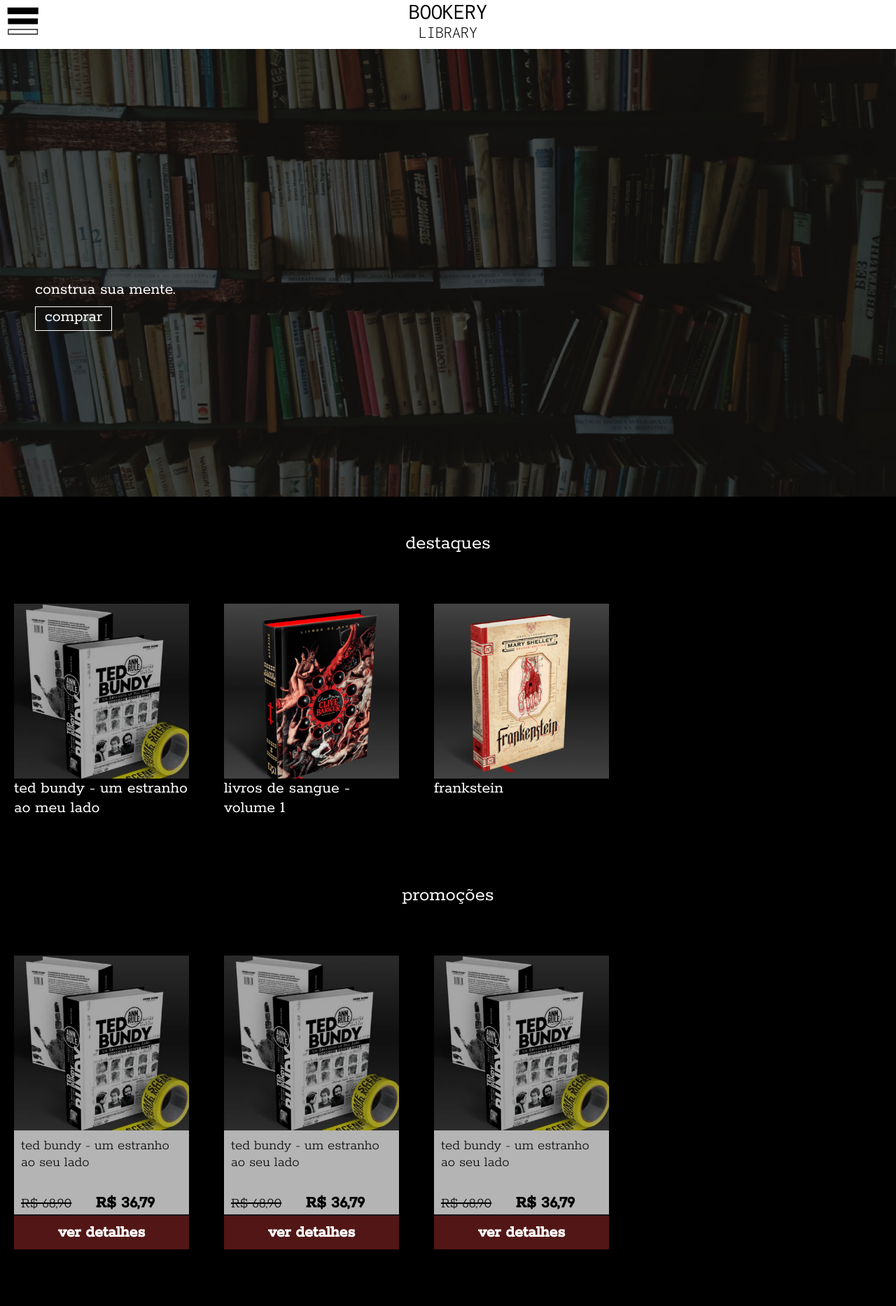
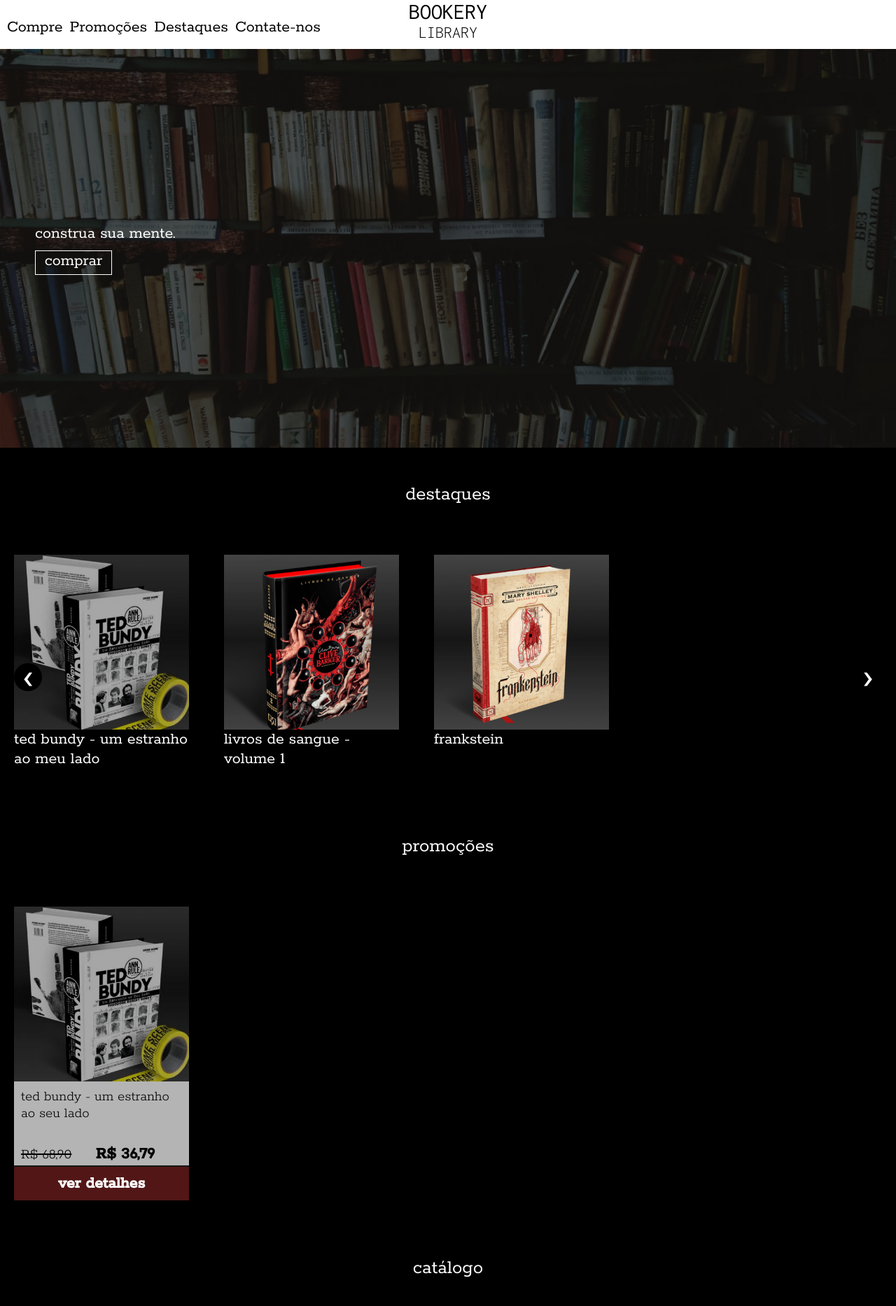
Before and after one commit to yeyhacarol/livraria-mobile, a PHP site: page / in a window 1280 px wide. Shown: the top 1867 px of the page at 70% size. Run offline with PHP 8.4, Linux system fonts and the light colour scheme.

Commit message:
iniciando versão desktop. header 80% (resolver bug display none)

```diff
--- a/css/style.css
+++ b/css/style.css
@@ -33,6 +33,9 @@
     width: 100%;
     min-height: 70px;
 
+    position: absolute;
+    z-index: 30;
+
     background-color: #fff;
 }
 
@@ -56,9 +59,13 @@
     width: 100%;
 
     display: none;
+
     position: absolute;
     z-index: 10;
     top: 70px;
+
+    /* transition: transform .5s ease-in-out;
+    transform: translateY(-240px); */
 
     background-color: #000;
 }
@@ -102,7 +109,7 @@
 
 .home-content {
     position: absolute;
-    top: 50%;
+    top: 40vh;
     left: 50px;
 }
 
@@ -131,11 +138,7 @@
 
 /* slider */
 .horizontal-scroll {
-    display: -ms-flexbox;
-    display: flex;
-
-    overflow-x: scroll;
-    -webkit-overflow-scrolling: touch;
+    overflow-x: hidden;
 }
 
 .slider {
@@ -153,9 +156,7 @@
 }
 
 .slider-button {
-    display: none;
-
-    /* width: 40px;
+    width: 40px;
     height: 40px;
 
     position: absolute;
@@ -168,11 +169,11 @@
     background-color: #000;
 
     border-radius: 50%;
-    cursor: pointer; */
+    cursor: pointer;
 }
 
 #proximo {
-    /* right: 0; */
+    right: 0;
 }
 
 .slider-item-container {
@@ -188,7 +189,7 @@
     flex-direction: column;
     align-items: center;
 
-    /* transition: all ease-in 1s;   */
+    transition: all ease-in 1s;
 }
 
 .slider-item:first-child {
@@ -220,7 +221,7 @@
 
 /* promoções */
 #promotions {
-  margin-bottom: 50px;
+    margin-bottom: 50px;
 }
 
 #promotions .horizontal-scroll {
@@ -323,17 +324,18 @@
 
 #nav-gender {
     width: 250px;
-    margin-top: -10px;
+    margin-top: -5.7px;
 
     display: flex;
     flex-direction: column;
 
-    background-color: #6B6B6B;;
+    background-color: #6B6B6B;
+    ;
     position: absolute;
 
     z-index: 100;
     transition: transform .5s ease-in-out;
-
+    transform: translateX(-245px);
 }
 
 #nav-gender a {
@@ -365,6 +367,7 @@
     width: 100%;
     height: 270px;
 
+    object-fit: cover;
     position: absolute;
 }
 
@@ -376,7 +379,8 @@
     margin-bottom: 10px;
 }
 
-.about-us h1, .about-us span {
+.about-us h1,
+.about-us span {
     font-family: 'Inconsolata', monospace;
     color: #fff;
 
@@ -389,6 +393,7 @@
 
     margin-bottom: 10px;
 }
+
 .about-us span {
     width: 200px;
 
@@ -433,10 +438,12 @@
 
     border: 1px solid #000;
 }
+
 .nome,
 .email {
     height: 35px;
 }
+
 .txtArea {
     height: 80px;
 
@@ -485,3 +492,45 @@
 
     text-align: center;
 }
+
+@media screen and (min-width: 900px) {
+    #nav-items {
+        width: 100%;
+
+        display: flex;
+
+        position: absolute;
+        z-index: 10;
+        top: 15px;
+
+        background-color: transparent;
+    }
+
+    #nav-items a {
+        display: block;
+
+        font-size: clamp(1.2rem, 2vw, 1.5rem);
+        color: #000;
+        text-decoration: none;
+    }
+
+    .nav a.icon img {
+        display: none;
+    }
+}
+
+@media screen and (max-width: 900px) {
+
+    .horizontal-scroll {
+        display: -ms-flexbox;
+        display: flex;
+
+        overflow-x: scroll;
+        -webkit-overflow-scrolling: touch;
+    }
+
+    .slider-button {
+        display: none;
+    }
+
+}
--- a/index.html
+++ b/index.html
@@ -80,38 +80,6 @@
                                 <span>ver detalhes</span>
                             </div>
                         </div>
-                        <div class="slider-item">
-                            <img src="img/ted-bundy.png" alt="livro ted bundy">
-                            <div class="details">
-                                <div class="title">
-                                    <span>ted bundy - um estranho ao seu lado</span>
-                                </div>
-                                <div class="prices">
-                                    <span class="old-price">R$ 68,90</span>
-                                    <span class="new-price">R$ 36,79</span>
-                                </div>
-                            </div>
-                            <div class="see-more">
-                                <div class="details-line"></div>
-                                <span>ver detalhes</span>
-                            </div>
-                        </div>
-                        <div class="slider-item">
-                            <img src="img/ted-bundy.png" alt="livro ted bundy">
-                            <div class="details">
-                                <div class="title">
-                                    <span>ted bundy - um estranho ao seu lado</span>
-                                </div>
-                                <div class="prices">
-                                    <span class="old-price">R$ 68,90</span>
-                                    <span class="new-price">R$ 36,79</span>
-                                </div>
-                            </div>
-                            <div class="see-more">
-                                <div class="details-line"></div>
-                                <span>ver detalhes</span>
-                            </div>
-                        </div>
                     </div>
                 </div>
             </div>
@@ -152,45 +120,13 @@
                         <span>ver detalhes</span>
                     </div>
                 </div>
-                <div class="catalogue-item">
-                    <img src="img/ted-bundy.png" alt="livro ted bundy">
-                    <div class="details">
-                        <div class="title">
-                            <span>ted bundy - um estranho ao seu lado</span>
-                        </div>
-                        <div class="prices">
-                            <span class="old-price">R$ 68,90</span>
-                            <span class="new-price">R$ 36,79</span>
-                        </div>
-                    </div>
-                    <div class="see-more">
-                        <div class="details-line"></div>
-                        <span>ver detalhes</span>
-                    </div>
-                </div>
-                <div class="slider-item">
-                    <img src="img/ted-bundy.png" alt="livro ted bundy">
-                    <div class="details">
-                        <div class="title">
-                            <span>ted bundy - um estranho ao seu lado</span>
-                        </div>
-                        <div class="prices">
-                            <span class="old-price">R$ 68,90</span>
-                            <span class="new-price">R$ 36,79</span>
-                        </div>
-                    </div>
-                    <div class="see-more">
-                        <div class="details-line"></div>
-                        <span>ver detalhes</span>
-                    </div>
-                </div>
             </div>
         </div>
     </section>
 
     <footer>
         <div class="about-us">
-            <img src="img/footer-img.png" alt="estante de livros">
+            <img src="img/background-footer.png" alt="estante de livros">
             <h1>A BOOKEY STUDIO</h1>
             <div class="line"></div>
             <span>tornando páginas uma experiência exótica.</span>
--- a/js/menu-hamburguer.js
+++ b/js/menu-hamburguer.js
@@ -13,7 +13,7 @@
     var nav = document.getElementById("nav-gender");
     if (nav.style.display === "block") {
         nav.style.display = "flex";
-        nav.style.transform = "translateX(-250px)";
+        nav.style.transform = "translateX(-245px)";
     } else {
         nav.style.display = "block";
         nav.style.transform = "translateX(0px)";
--- a/js/slider.js
+++ b/js/slider.js
@@ -60,7 +60,7 @@
 
 geraSlide(destaques)
 
-/* const sliderItemContainer = document.querySelector('.slider-item-container')
+const sliderItemContainer = document.querySelector('.slider-item-container')
 let sliderItems = document.querySelectorAll('.slider-item')
 
 const itemAnterior = () => {
@@ -80,4 +80,4 @@
 }
 
 document.getElementById('anterior').addEventListener('click', itemAnterior)
-document.getElementById('proximo').addEventListener('click', proximoItem) */
+document.getElementById('proximo').addEventListener('click', proximoItem)
```
Also changed, not shown: img/footer-img.png (deleted), 1 other file.
